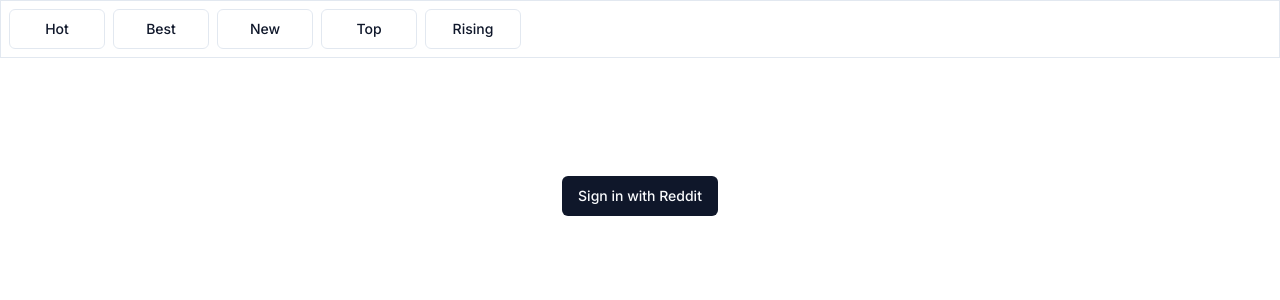
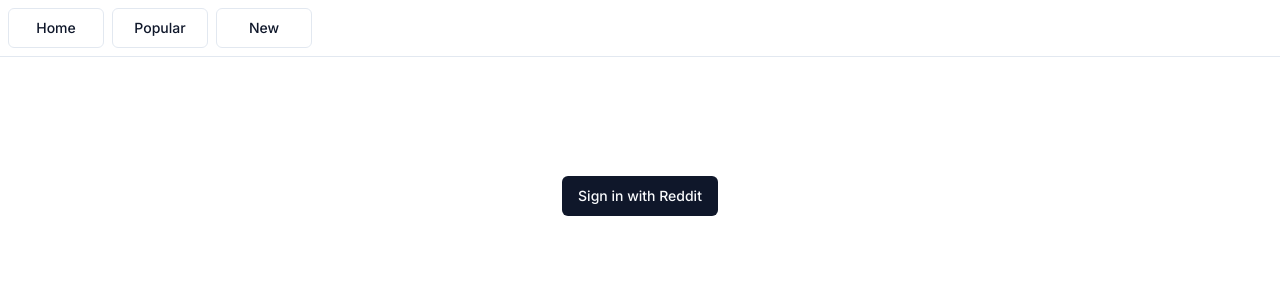
Before and after one commit to eyenalxai/chhiar-rawh, a Next.js app: page /sign-in in a window 1280 px wide. Shown: the top 300 px of the page. Built offline with nearby package versions, Linux system fonts and the light colour scheme; no server answers.

Commit message:
refactor: streamline navigation UI and update labels
This commit simplifies the navigation bar styling and updates the text of the navigation buttons for clarity. The changes also remove unnecessary buttons, improving the overall user interface experience.

```diff
--- a/components/navigation/navigation.tsx
+++ b/components/navigation/navigation.tsx
@@ -8,25 +8,11 @@
 	const pathname = usePathname()
 
 	return (
-		<div
-			className={cn(
-				"fixed",
-				"w-full",
-				"flex",
-				"justify-start",
-				"p-2",
-				"border",
-				"backdrop-blur-xl",
-				"z-50",
-				"overflow-x-scroll"
-			)}
-		>
+		<div className={cn("fixed", "w-full", "flex", "justify-start", "p-2", "backdrop-blur-xl", "z-50", "border-b")}>
 			<div className={cn("flex", "flex-row", "gap-2")}>
-				<NavigationButton path={"/hot"} text={"Hot"} isActive={pathname === "/hot"} />
-				<NavigationButton path={"/best"} text={"Best"} isActive={pathname === "/best"} />
+				<NavigationButton path={"/hot"} text={"Home"} isActive={pathname === "/hot"} />
+				<NavigationButton path={"/best"} text={"Popular"} isActive={pathname === "/best"} />
 				<NavigationButton path={"/new"} text={"New"} isActive={pathname === "/new"} />
-				<NavigationButton path={"/top"} text={"Top"} isActive={pathname === "/top"} />
-				<NavigationButton path={"/rising"} text={"Rising"} isActive={pathname === "/rising"} />
 			</div>
 		</div>
 	)
```
